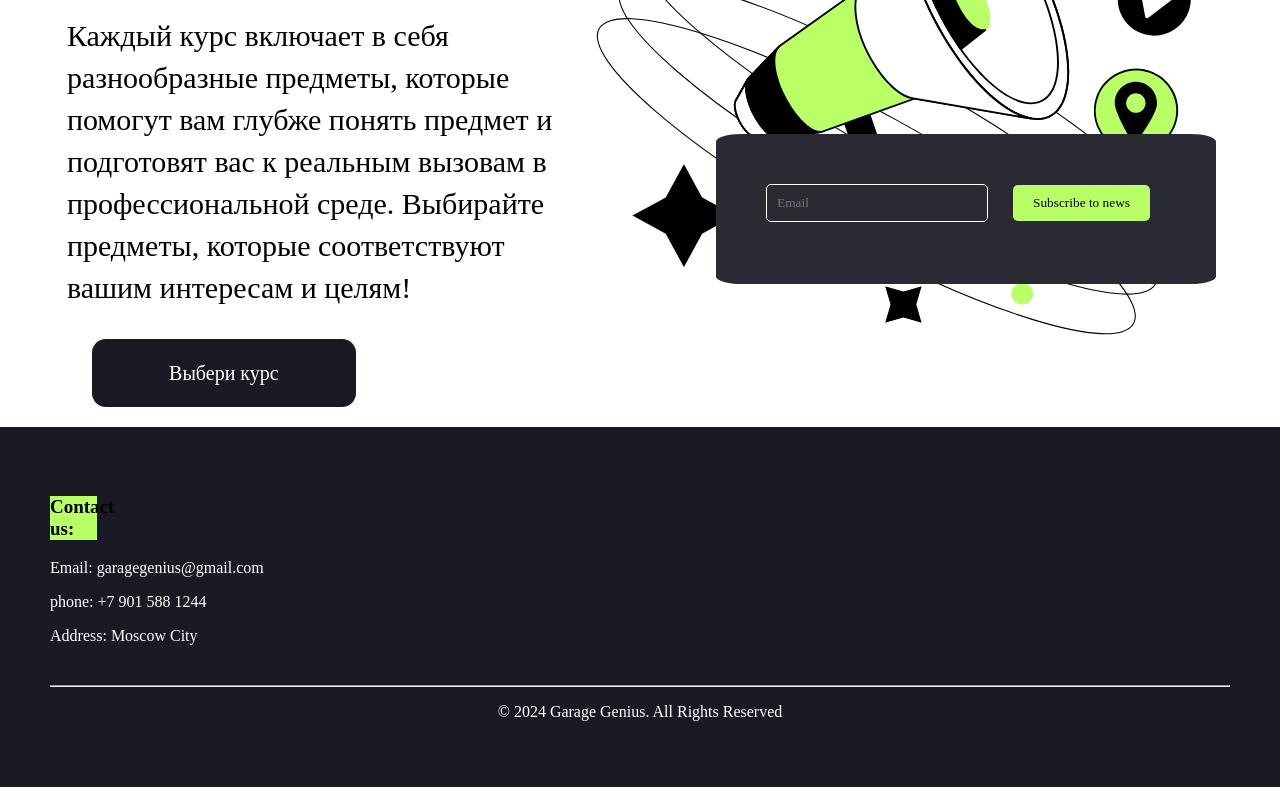
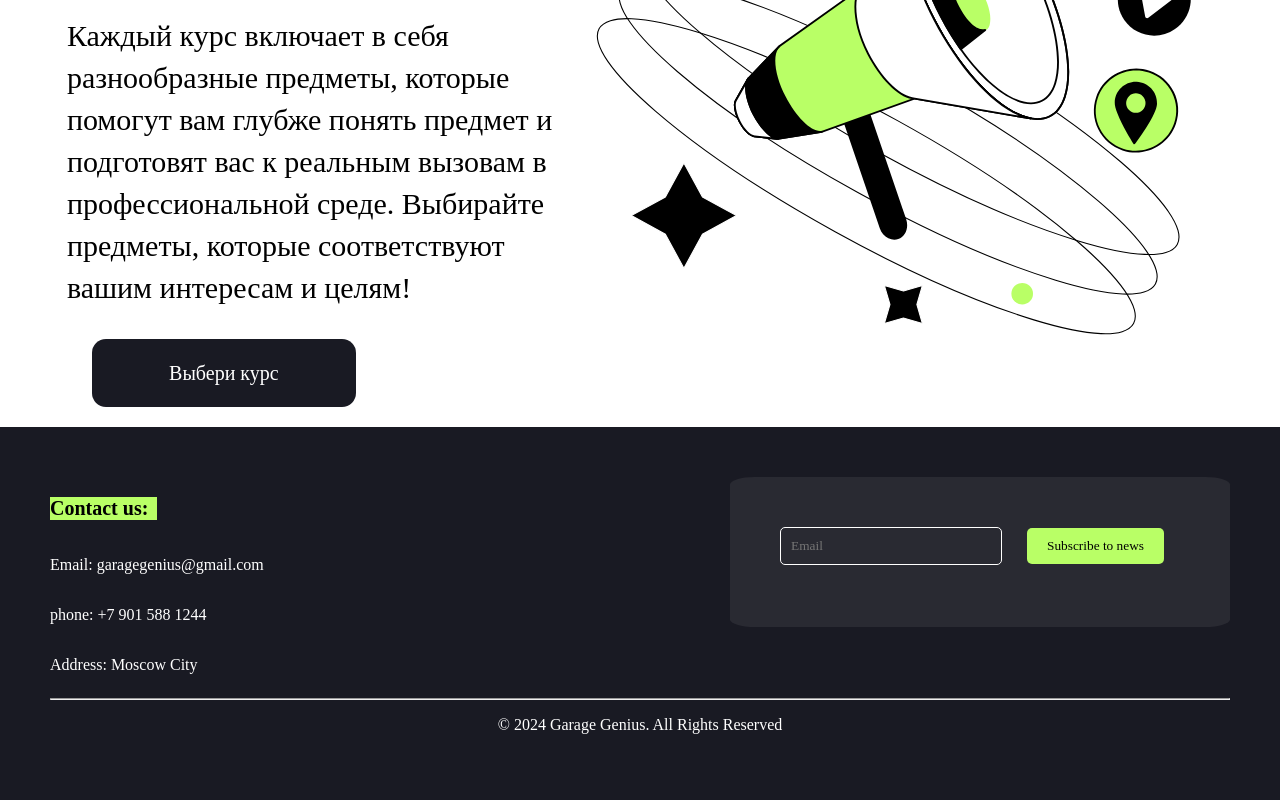
Before and after one commit to ReeneQo/hakawt, a React (Vite) app in the folder vite-project/: page / in a window 1280 px wide. Shown: the part 300-1100 px from the top of the page. Built offline with nearby package versions, Linux system fonts and the light colour scheme.

Commit message:
valeronLegendv3

```diff
--- a/vite-project/src/footer/footer.jsx
+++ b/vite-project/src/footer/footer.jsx
@@ -2,22 +2,23 @@
 
 export function Footer() {
     return (
-    <div className={styles.footer_main}>
+    <footer className={styles.footer_main}>
+        <div className={styles.footer_flexbox}>
         <div className={styles.form_text}>
      <h3 className={styles.footer_h3}>Contact us:</h3>
      <p>Email: garagegenius@gmail.com</p>
      <p>phone: +7 901 588 1244</p>
      <p>Address: Moscow City</p>
      </div>
-     <hr></hr>
-     <p className={styles.form_copyright}>&copy; 2024 Garage Genius. All Rights Reserved</p>
-
      <div className={styles.form_email}>
         <div className={styles.form_nav}>
      <input type="email" placeholder="Email"/>
      <button className={styles.form_button}>Subscribe to news</button>
      </div>
      </div>
-    </div>
+     </div>
+     <hr></hr>
+     <p className={styles.form_copyright}>&copy; 2024 Garage Genius. All Rights Reserved</p>
+    </footer>
     )
 }
--- a/vite-project/src/footer/footer.module.css
+++ b/vite-project/src/footer/footer.module.css
@@ -13,9 +13,6 @@
     gap: 20px;
     border-radius: 5%;
     background-color: #292A32;
-    position: absolute;
-    right: 5%;
-    bottom: 27%;
     height: 150px;
     width: 500px;
   }
@@ -46,8 +43,8 @@
   .footer_h3 {
     background-color: #b9ff66;
     color: black;
-    width: 4%;
-    font-size: 19px;
+    width: 50%;
+    font-size: 20px;
   }
 
   .form_copyright {
@@ -55,5 +52,11 @@
   }
 
   .form_text {
-    margin-bottom: 40px;
+    display: flex;
+    flex-direction: column;
   }
+
+  .footer_flexbox {
+     display: flex;
+     justify-content: space-between;
+  }
```
